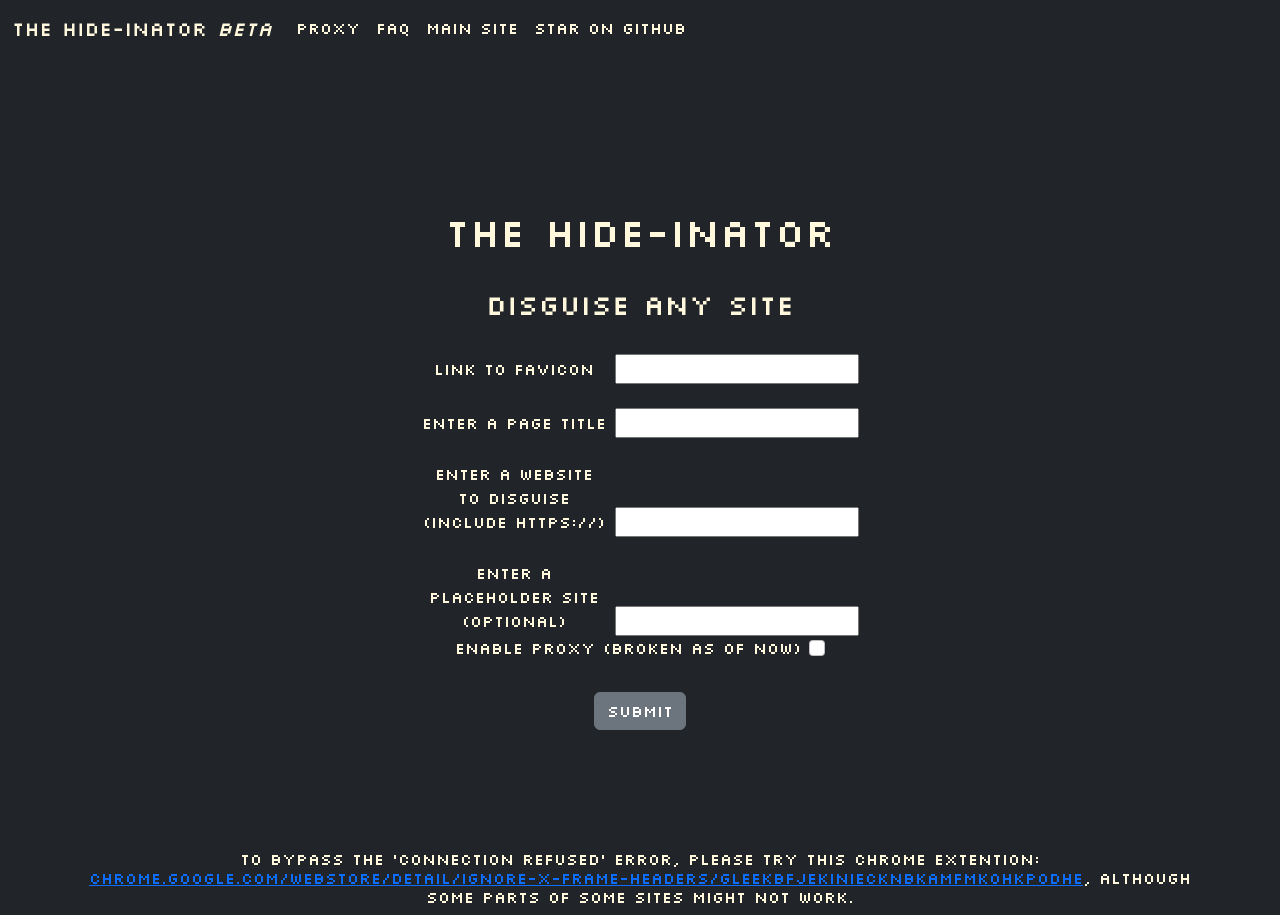
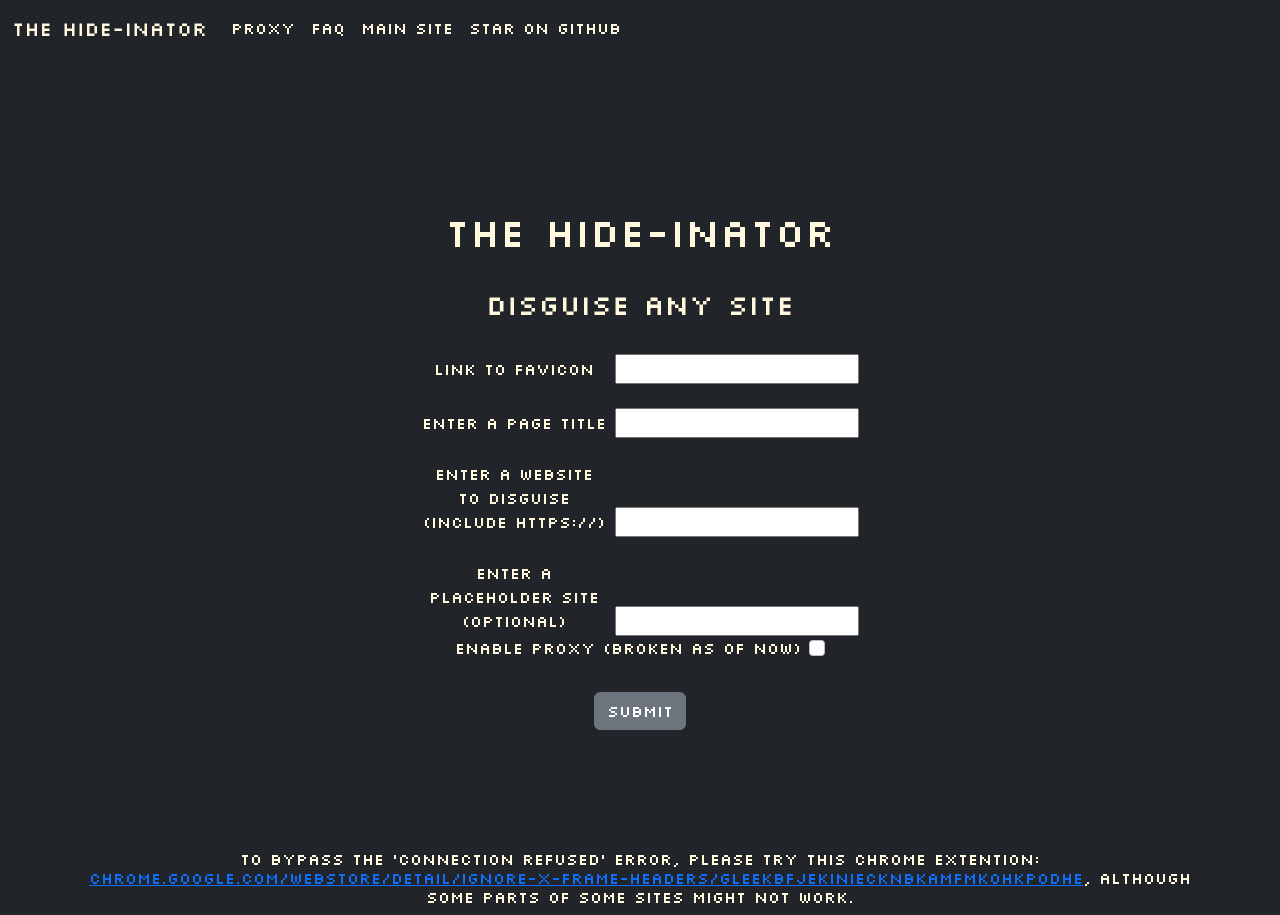
Before and after one commit to EnZon3/Hide-inator, a website: page public/html/index.html in a window 1280 px wide. Drawn offline with nearby package versions, Linux system fonts and the light colour scheme; files that its build step writes are made by us from their sources; files whose address does not match are found by name.

Commit message:
Update index.html

```diff
--- a/public/html/index.html
+++ b/public/html/index.html
@@ -7,7 +7,7 @@
     <meta name="viewport" content="width=device-width, initial-scale=1.0">
     <meta http-equiv="X-UA-Compatible" content="ie=edge">
     <link id="favicon" rel="shortcut icon" type="image/icon" href="/imgs/favicon.ico" />
-    <title>The Hide-Inator Beta</title>
+    <title>The Hide-Inator</title>
     <link href="https://cdn.jsdelivr.net/npm/bootstrap@5.2.0/dist/css/bootstrap.min.css" rel="stylesheet"
         integrity="sha384-gH2yIJqKdNHPEq0n4Mqa/HGKIhSkIHeL5AyhkYV8i59U5AR6csBvApHHNl/vI1Bx" crossorigin="anonymous">
     <link rel="stylesheet" href="https://use.fontawesome.com/releases/v5.8.1/css/all.css"
@@ -32,7 +32,7 @@
         <!--navbar-->
         <nav class="navbar navbar-expand-lg bg-dark">
             <div class="container-fluid">
-              <a class="navbar-brand colorful" href="#">The Hide-Inator <i>Beta</i></a>
+              <a class="navbar-brand colorful" href="#">The Hide-Inator</a>
               <button class="navbar-toggler" type="button" data-bs-toggle="collapse" data-bs-target="#navbarNav" aria-controls="navbarNav" aria-expanded="false" aria-label="Toggle navigation">
                 <span class="navbar-toggler-icon"></span>
               </button>
```
